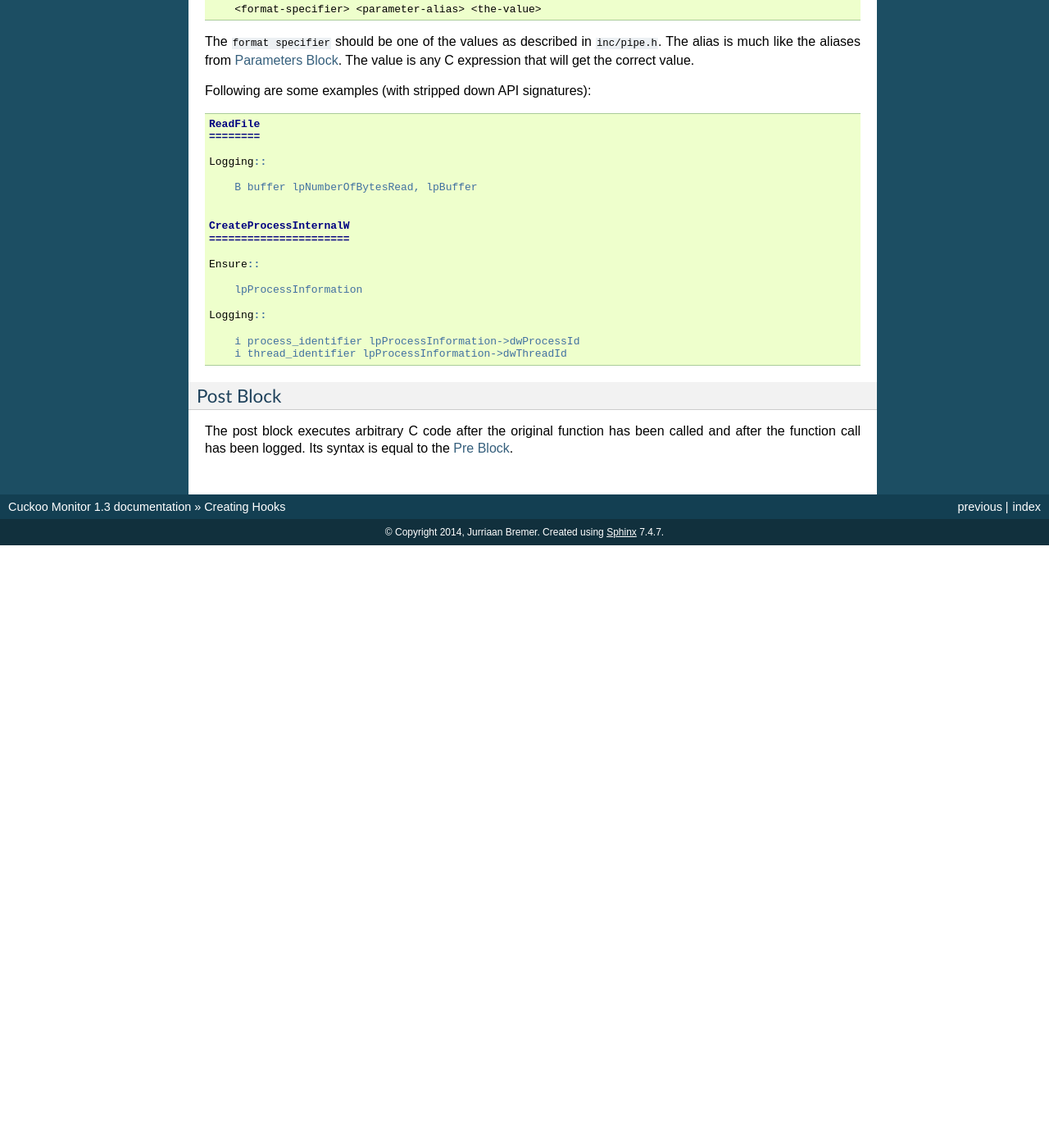
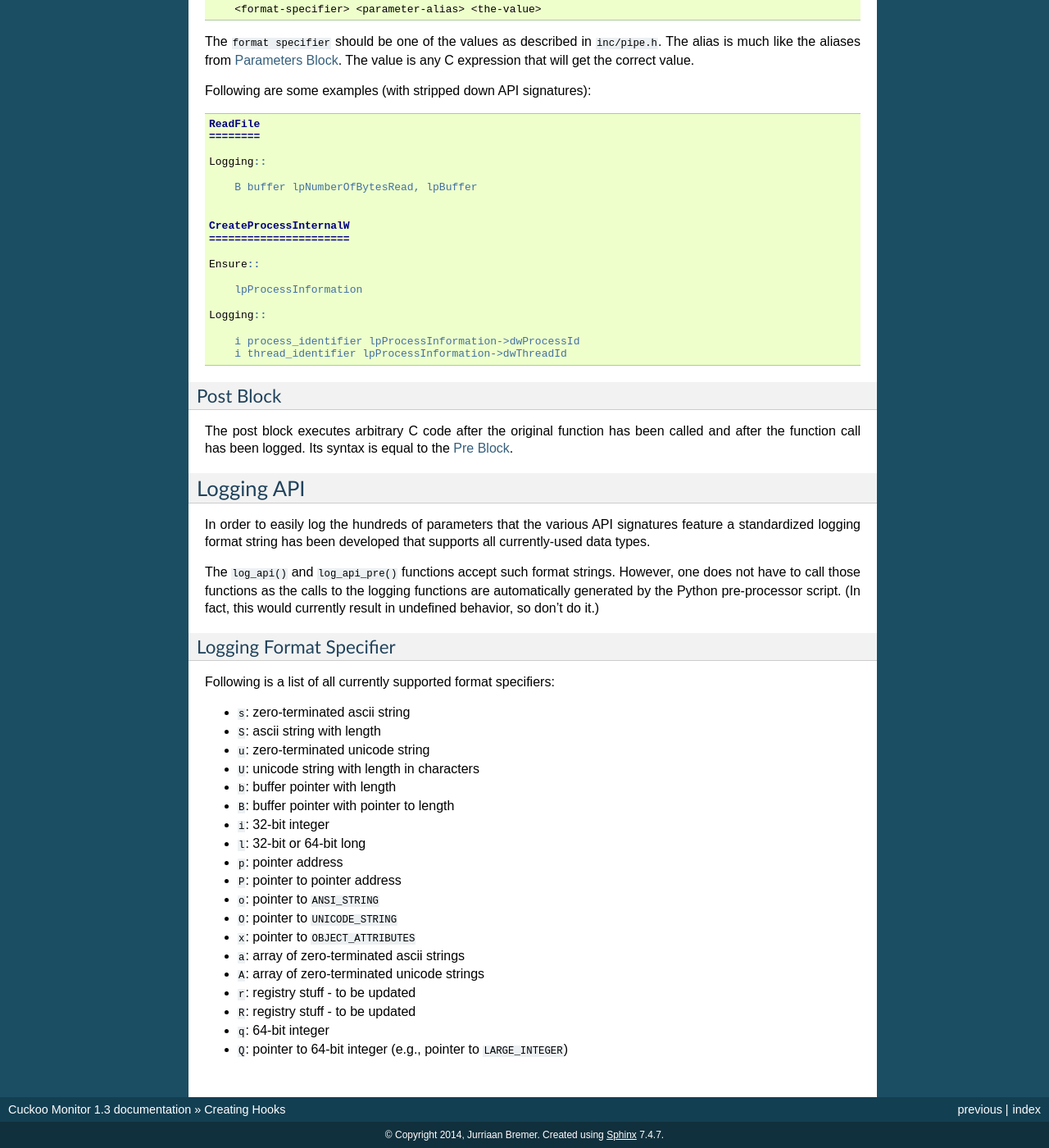
Before and after one commit to cuckoosandbox/monitor, a Sphinx documentation site: the page built from docs/hooks.rst, in a window 1280 px wide and 1400 px high, scrolled down 3580 px. Shown: the whole window at 82% size. Built offline with Sphinx 7.4.7, drawn with Linux system fonts in a browser that asks for light colours; before the commit the page ends 4245 px from its top, so only the background shows below that; some of the changed text lies outside the part shown.

Commit message:
basic docs on logging format specifiers

```diff
--- a/docs/hooks.rst
+++ b/docs/hooks.rst
@@ -273,3 +273,40 @@ Post Block
 The post block executes arbitrary C code after the original function has been
 called and after the function call has been logged. Its syntax is equal to the
 :ref:`hook-block-pre`.
+
+Logging API
+===========
+
+In order to easily log the hundreds of parameters that the various API
+signatures feature a standardized logging format string has been developed
+that supports all currently-used data types.
+
+The ``log_api()`` and ``log_api_pre()`` functions accept such format strings.
+However, one does not have to call those functions as the calls to the logging
+functions are automatically generated by the Python pre-processor script. (In
+fact, this would currently result in undefined behavior, so don't do it.)
+
+Logging Format Specifier
+------------------------
+
+Following is a list of all currently supported format specifiers:
+
+* ``s``: zero-terminated ascii string
+* ``S``: ascii string with length
+* ``u``: zero-terminated unicode string
+* ``U``: unicode string with length in characters
+* ``b``: buffer pointer with length
+* ``B``: buffer pointer with pointer to length
+* ``i``: 32-bit integer
+* ``l``: 32-bit or 64-bit long
+* ``p``: pointer address
+* ``P``: pointer to pointer address
+* ``o``: pointer to ``ANSI_STRING``
+* ``O``: pointer to ``UNICODE_STRING``
+* ``x``: pointer to ``OBJECT_ATTRIBUTES``
+* ``a``: array of zero-terminated ascii strings
+* ``A``: array of zero-terminated unicode strings
+* ``r``: registry stuff - to be updated
+* ``R``: registry stuff - to be updated
+* ``q``: 64-bit integer
+* ``Q``: pointer to 64-bit integer (e.g., pointer to ``LARGE_INTEGER``)
```
